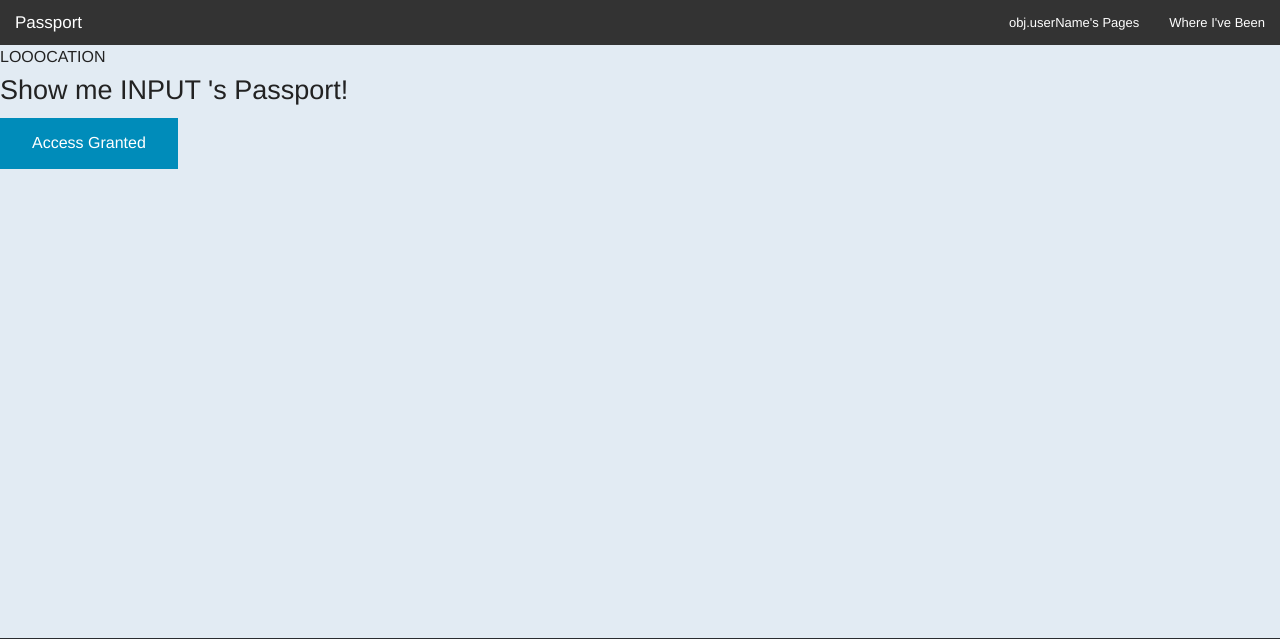
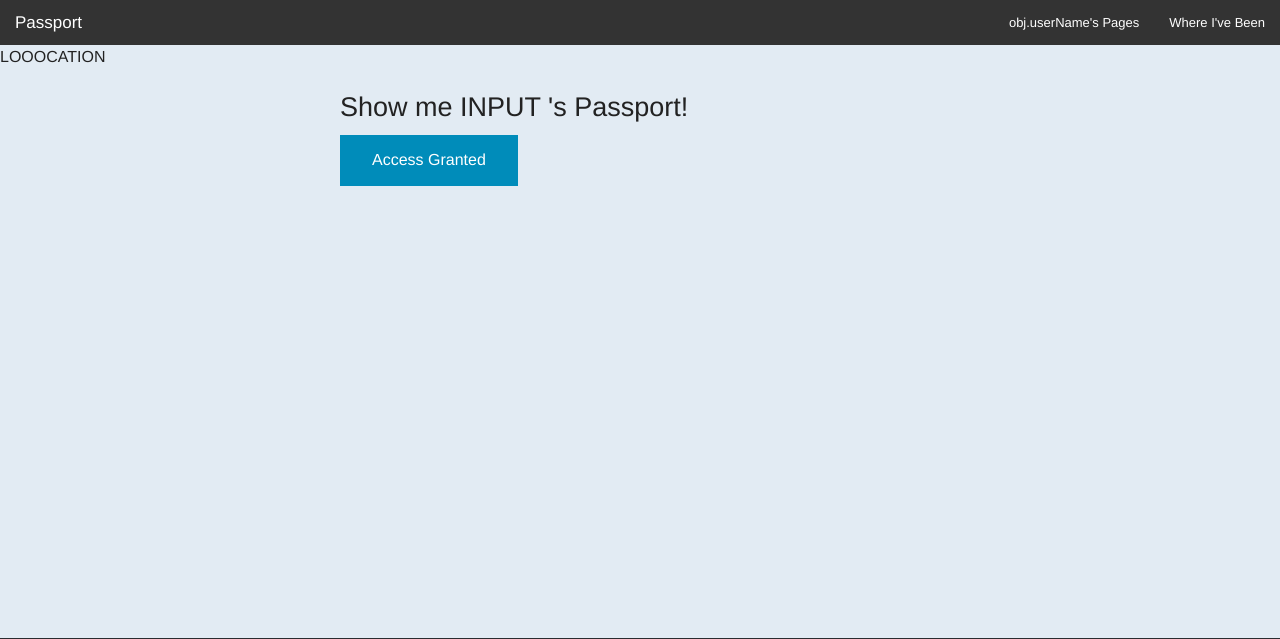
Before and after one commit to travelLog/Travel-Front-End, a website with bundled scripts: page app/index.html in a window 1280 px wide. Shown: the top 639 px of the page. Built offline with nearby package versions, Linux system fonts and the light colour scheme; some packages are replaced by stand-ins of ours.

Commit message:
Fixed conflict

```diff
--- a/sass/main.scss
+++ b/sass/main.scss
@@ -9,13 +9,11 @@ body {
   height: 100%;
 }
 
-<<<<<<< HEAD
 .container {
   width: 600px;
   min-height: 100%;
   margin: 20px auto;
   postion: relative;
-
 }
 
 .footer {
@@ -55,8 +53,6 @@ body {
   }
 }
 
-=======
 .traveler-list img {
   max-width: 200px;
 }
->>>>>>> theatondev
```
Also changed, not shown: app/css/main.css, 1 other file.
